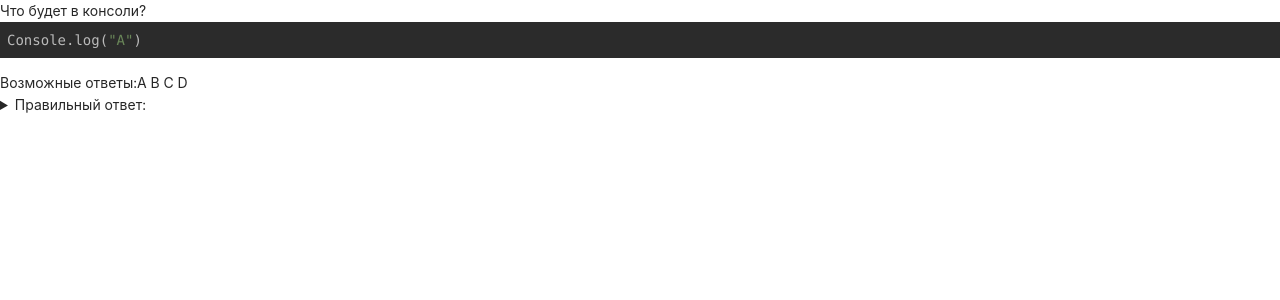
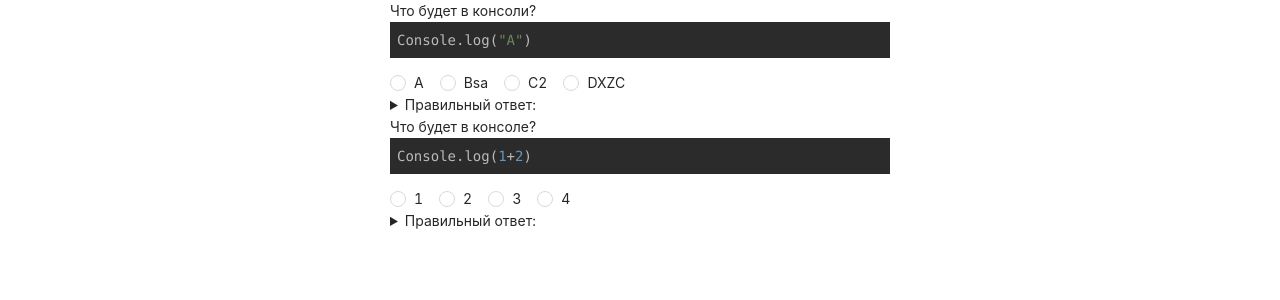
Before and after one commit to Fudo-Creators/hire-it, a React (Create React App) app: page /js/JsQuestions in a window 1280 px wide. Shown: the top 300 px of the page. Built offline with nearby package versions, Linux system fonts and the light colour scheme.

Commit message:
Work on logic question module

```diff
--- /dev/null
+++ b/src/components/Container/container.css
@@ -0,0 +1,6 @@
+.container {
+    display: flex;
+    margin: 0 auto;
+    width: 500px;
+    flex-direction: column;
+}
--- a/src/components/Questions/Questions.tsx
+++ b/src/components/Questions/Questions.tsx
@@ -1,28 +1,67 @@
+import { Radio, RadioChangeEvent } from "antd";
+import { useEffect, useState } from "react";
 import SyntaxHighlighter from "react-syntax-highlighter";
 import { darcula } from "react-syntax-highlighter/dist/esm/styles/hljs";
+import { notification } from "antd";
+type NotificationType = "success" | "info" | "warning" | "error";
 
 const Questions = (props: any) => {
-  console.log(props.questions);
-  //const { questionTitle, questionCode, answers, answer } = props.questions;
+  const { title, code, answers, key } = props.questions;
+  const [value, setValue] = useState<string>();
+  const [ban, setBan] = useState<boolean>(false);
+  //const [checked, setChecked] = useState<boolean>(false);
+  const onChange = (e: RadioChangeEvent) => {
+    console.log("radio checked", e.target.value);
+    setValue(e.target.value);
+  };
+
+  const winNotify = (type: NotificationType) => {
+    notification[type]({
+      message: `Верно! Ответ: ${key}!`,
+    });
+  };
+  const failNotify = (type: NotificationType) => {
+    notification[type]({
+      message: "Не верно, ответ в подсказке.",
+    });
+  };
+  const congrat = () => {
+    setBan(true);
+    return winNotify("success");
+  };
+  const failed = () => {
+    setBan(true);
+    return failNotify("error");
+  };
+  //console.log(trueAnswer, value);
   return (
     <div>
-      {props.questions.map((item: any) => {
-        return (
-          <>
-            <div>{item.title}</div>
-            <SyntaxHighlighter language="javascript" style={darcula}>
-              {item.code}
-            </SyntaxHighlighter>
-            <div>Возможные ответы:{item.answers}</div>
-            <details>
-              <summary>Правильный ответ:</summary>
-              <p>{item.answer}</p>
-            </details>
-          </>
-        );
-      })}
+      <>
+        <div>{title}</div>
+        <SyntaxHighlighter language="javascript" style={darcula}>
+          {code}
+        </SyntaxHighlighter>
+        {/* <div>Возможные ответы:{item.answers}</div> */}
+        <Radio.Group onChange={onChange} value={value}>
+          {answers.map((text: string) => {
+            return (
+              <Radio
+                onClick={(e) => (key !== e.target.value ? failed() : congrat())}
+                disabled={ban}
+                value={text}
+              >
+                {text}
+              </Radio>
+            );
+          })}
+        </Radio.Group>
+        <details>
+          <summary>Правильный ответ:</summary>
+          <p>{key}</p>
+        </details>
+      </>
       <div className="questionsWrapper"></div>
     </div>
   );
-};;
+};
 export default Questions;
--- a/src/pages/main/js/JsQuestions/JsQuestions.tsx
+++ b/src/pages/main/js/JsQuestions/JsQuestions.tsx
@@ -1,17 +1,28 @@
-import Questions from '../../../../components/Questions/Questions'
+import Container from "../../../../components/Container/Container";
+import Questions from "../../../../components/Questions/Questions";
 const jsQuestions = () => {
   const JsQuestions = [
     {
       title: "Что будет в консоли?",
       code: 'Console.log("A")',
-      answers: ["A ", "B ", "C ", "D "],
-      answer: "A",
+      answers: ["A", "Bsa", "C2 ", "DXZC"],
+      key: "A",
+    },
+
+    {
+      title: "Что будет в консоле?",
+      code: "Console.log(1+2)",
+      answers: ["1", "2", "3", "4"],
+      key: "3",
     },
   ];
+
   return (
-    <div className="">
-      <Questions questions={JsQuestions} />
-    </div>
+    <Container>
+      {JsQuestions.map((item,index)=>{
+        return <Questions key={index} questions={item} />
+      })}
+    </Container>
   );
 };
 export default jsQuestions;
```
Also changed, not shown: src/components/Container/Container.tsx (+5 -2 lines).
